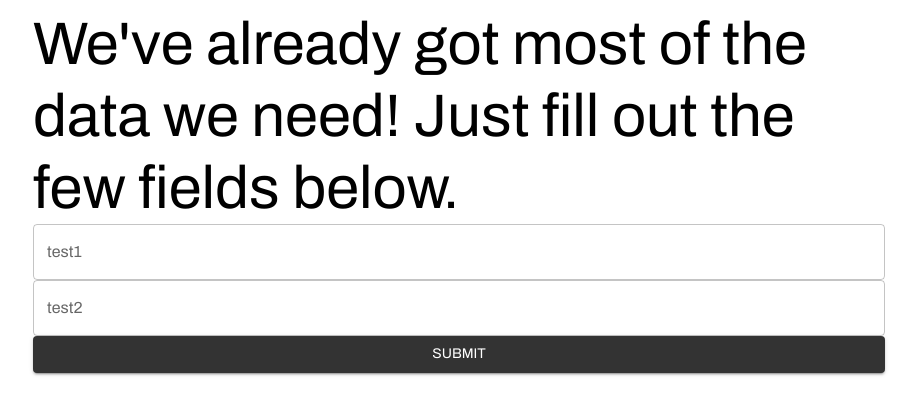
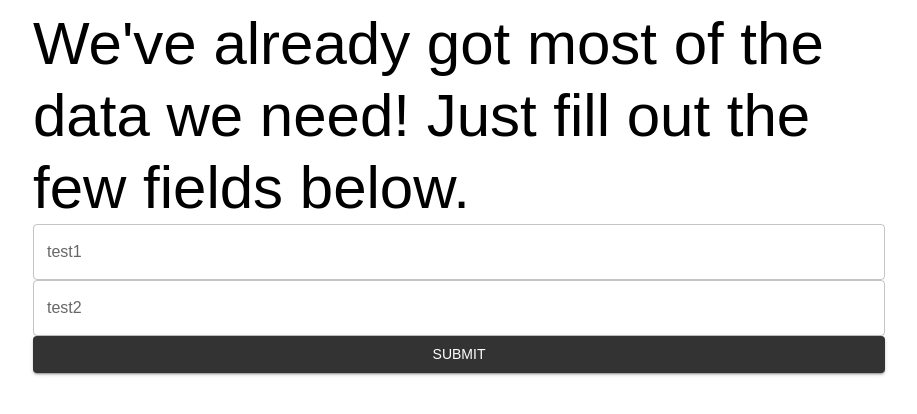
Before and after one commit to Appropedia/oshwa-appro, a React (Create React App) app in the folder client/: page /eligibilty in a window 1280 px wide. Shown: the top 414 px of the page, without its empty margins (181-1098 px from the left). Built offline with nearby package versions, Linux system fonts and the light colour scheme.

Commit message:
Style: Change font to Arial

```diff
--- a/client/public/index.html
+++ b/client/public/index.html
@@ -24,9 +24,6 @@
       work correctly both with client-side routing and a non-root public URL.
       Learn how to configure a non-root public URL by running `npm run build`.
     -->
-    <style>
-      @import url("https://fonts.googleapis.com/css2?family=Archivo&display=swap");
-    </style>
     <title>React App</title>
   </head>
   <body>
--- a/client/src/App.js
+++ b/client/src/App.js
@@ -11,7 +11,7 @@ const theme = createTheme({
     },
   },
   typography: {
-    fontFamily: ["Archivo", "Roboto", "sans-serif"].join(","),
+    fontFamily: ["Arial", "sans-serif"].join(","),
   },
 });
 
```
